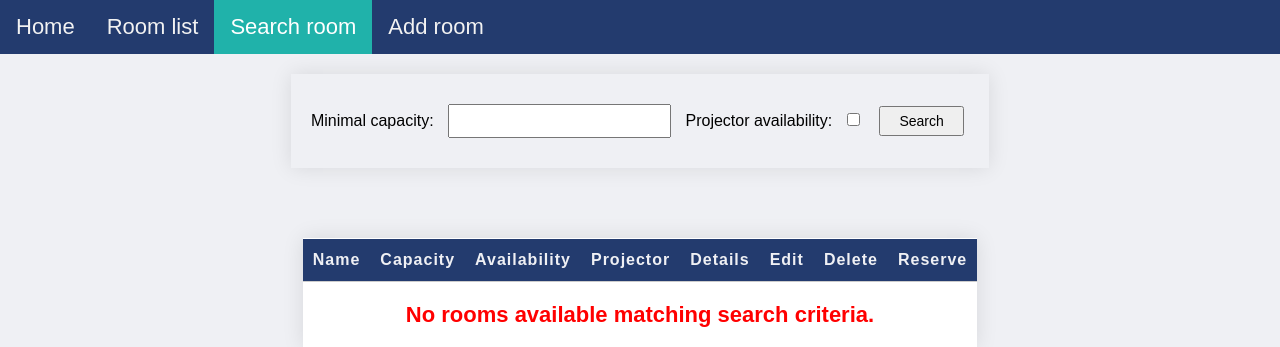
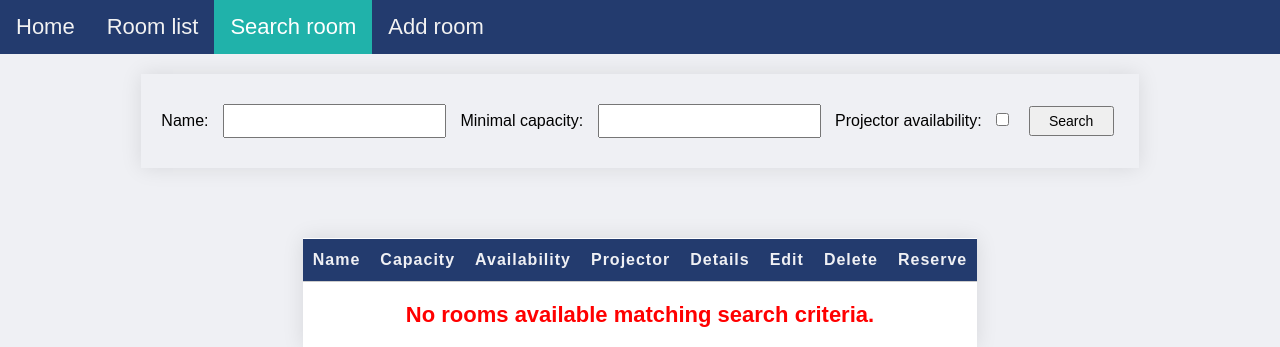
Before and after one commit to saradonin/conference_room_rental, a Django app: page /search/ in a window 1280 px wide. Shown: the part 126-473 px from the top of the page. Run offline with Django 4.2, Linux system fonts and the light colour scheme; data that the repository does not hold is empty.

Commit message:
name form input added

```diff
--- a/reservations/templates/search_room.html
+++ b/reservations/templates/search_room.html
@@ -24,6 +24,10 @@
 <!-- Nav -->
 <div class="content_2">
     <form action="" method="GET">
+        <label> Name:
+            <input type="text" name="name" value="{{ name }}">
+        </label>
+
         <label> Minimal capacity:
             <input type="number" name="capacity" value="{{ capacity }}">
         </label>
```
